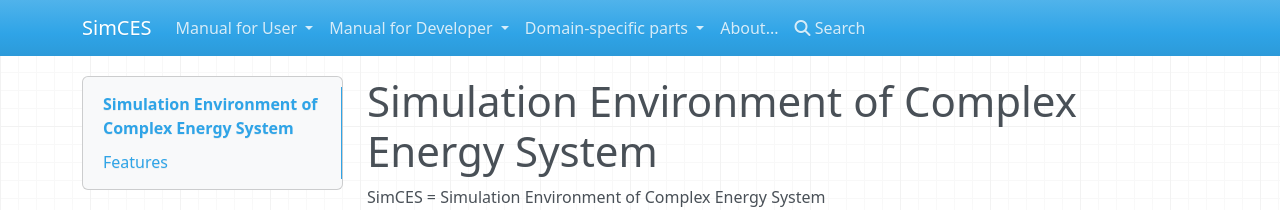
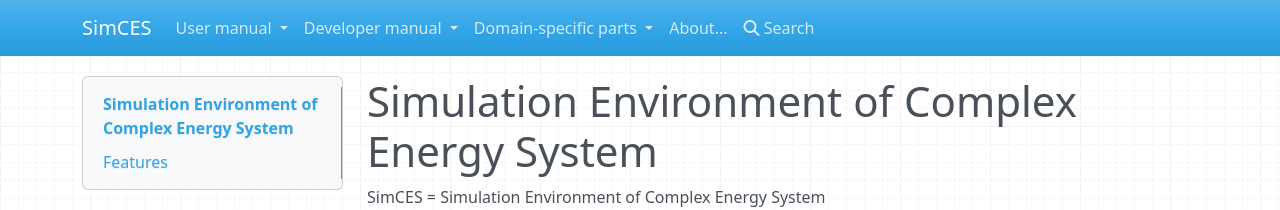
Before and after one commit to simcesplatform/simcesplatform.github.io, an MkDocs documentation site: the page built from markdown/index.md, in a window 1280 px wide. Shown: the top 210 px of the page. Built offline with MkDocs 1.6.1, drawn with Linux system fonts in a browser that asks for light colours; nearby versions of some CDN libraries; library files that are not in the unit come from our copies.

Commit message:
Edit labels in menu

```diff
--- a/mkdocs.yml
+++ b/mkdocs.yml
@@ -13,13 +13,13 @@
 
 # See README.txt for the naming convention of files!
 nav:
-    - Manual for User:
+    - User manual:
         - Installation: core_install.md
         - Running a simulation: core_run.md
         - Getting logged data: core_logger.md
         - Platform-managed and externally managed components: core_cmp-mgmt.md
         - Time and synchronization: core_time.md
-    - Manual for Developer:
+    - Developer manual:
         - Communication with topics, queues and exchanges: core_communication.md
         - Conventions of messaging: core_conv-msg.md
         - Conventions of naming: core_conv-name.md
```
